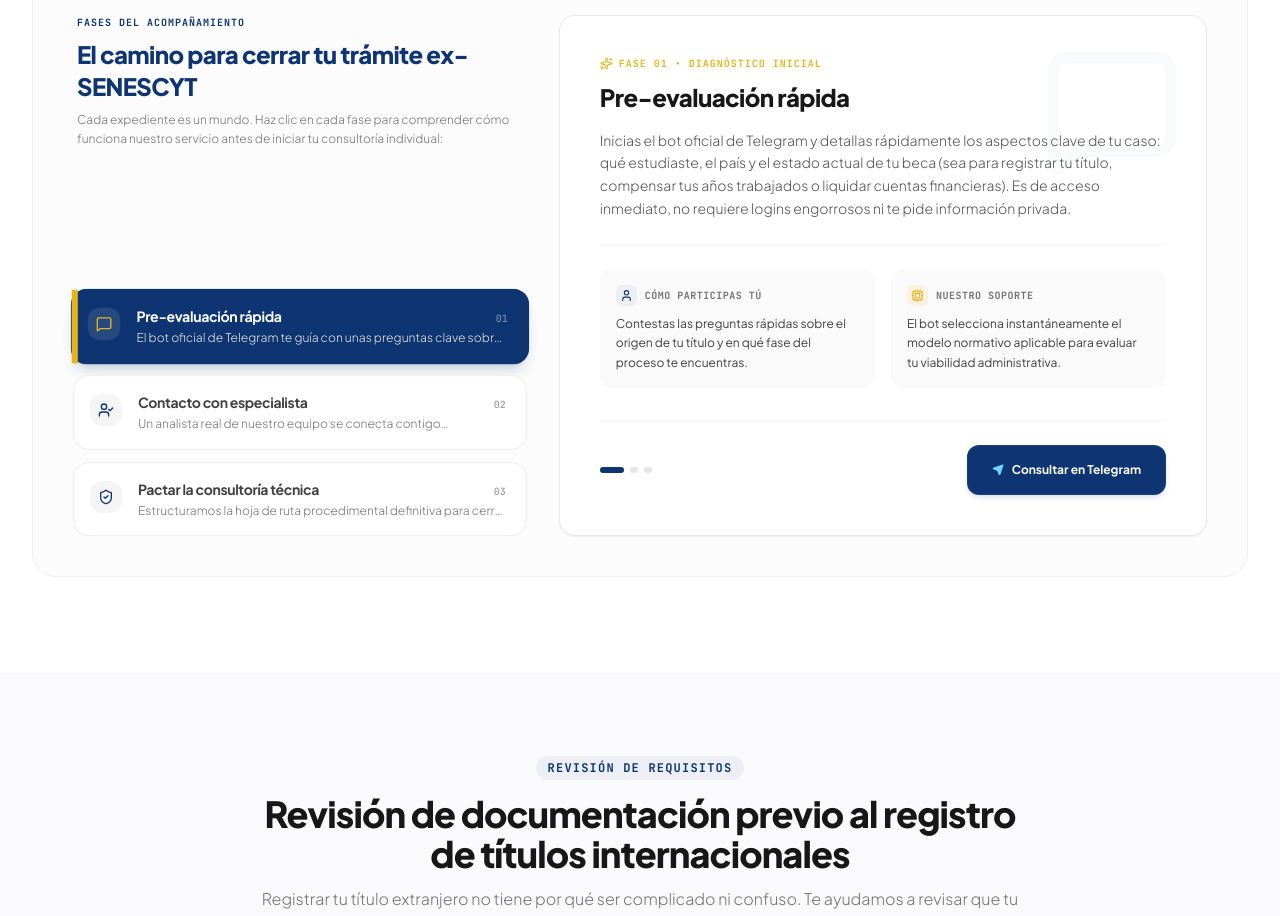
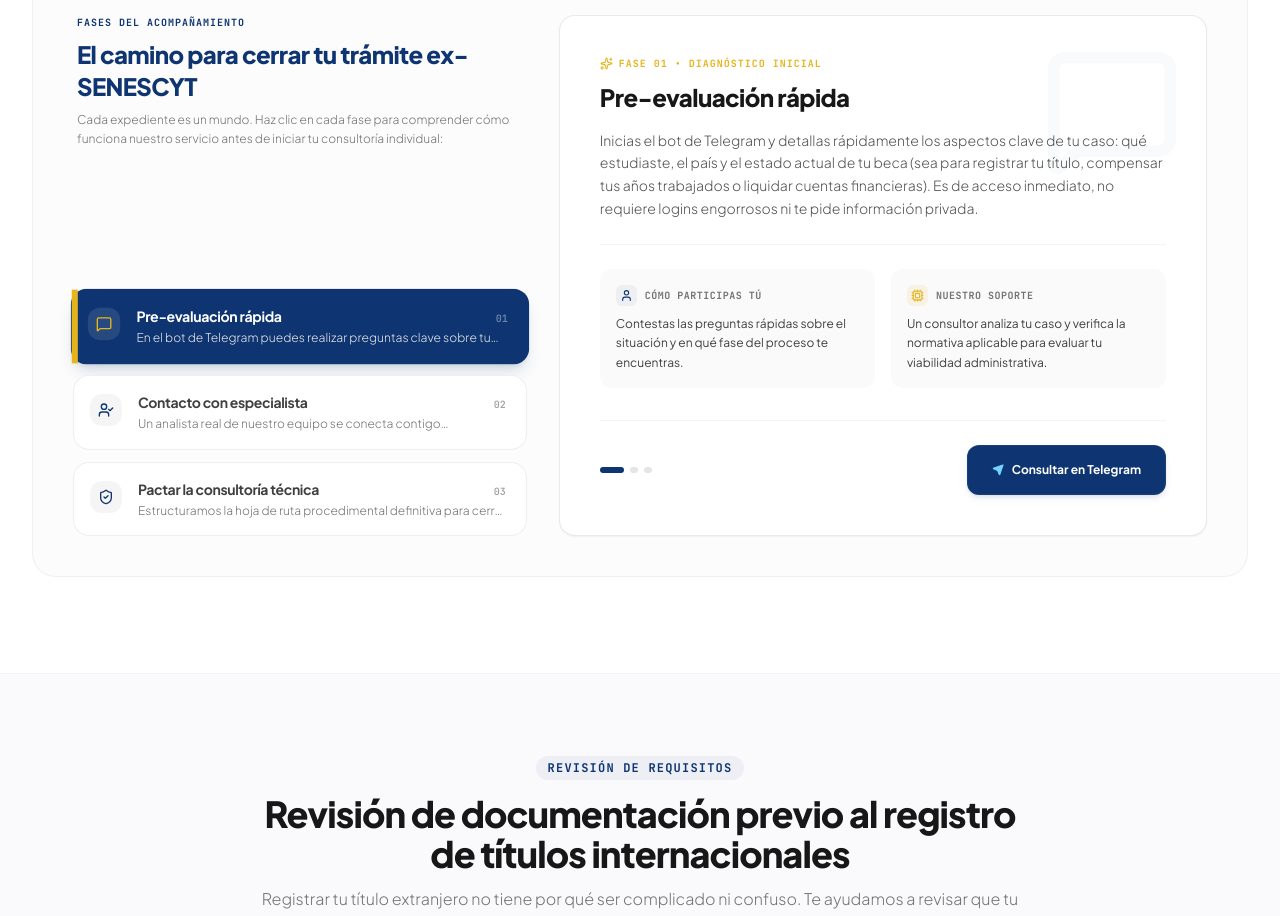
Before and after one commit to asesoriabecasecuador/asesoria-becas, a React (Vite) app: page / in a window 1280 px wide. Shown: the part 2520-3436 px from the top of the page. Built offline with nearby package versions, Linux system fonts and the light colour scheme.

Commit message:
Update BotFlowExplanation.tsx

```diff
--- a/src/components/BotFlowExplanation.tsx
+++ b/src/components/BotFlowExplanation.tsx
@@ -15,11 +15,11 @@ export default function BotFlowExplanation({ initialService, onConversion }: Bot
       number: "01",
       title: "Pre-evaluación rápida",
       subtitle: "Diagnóstico inicial",
-      shortDesc: "El bot oficial de Telegram te guía con unas preguntas clave sobre tu beca.",
-      explanation: "Inicias el bot oficial de Telegram y detallas rápidamente los aspectos clave de tu caso: qué estudiaste, el país y el estado actual de tu beca (sea para registrar tu título, compensar tus años trabajados o liquidar cuentas financieras). Es de acceso inmediato, no requiere logins engorrosos ni te pide información privada.",
+      shortDesc: "En el bot de Telegram puedes realizar preguntas clave sobre tu beca.",
+      explanation: "Inicias el bot de Telegram y detallas rápidamente los aspectos clave de tu caso: qué estudiaste, el país y el estado actual de tu beca (sea para registrar tu título, compensar tus años trabajados o liquidar cuentas financieras). Es de acceso inmediato, no requiere logins engorrosos ni te pide información privada.",
       icon: MessageSquare,
-      userPart: "Contestas las preguntas rápidas sobre el origen de tu título y en qué fase del proceso te encuentras.",
-      expertPart: "El bot selecciona instantáneamente el modelo normativo aplicable para evaluar tu viabilidad administrativa."
+      userPart: "Contestas las preguntas rápidas sobre el situación y en qué fase del proceso te encuentras.",
+      expertPart: "Un consultor analiza tu caso y verifica la normativa aplicable para evaluar tu viabilidad administrativa."
     },
     {
       id: 2,
```
